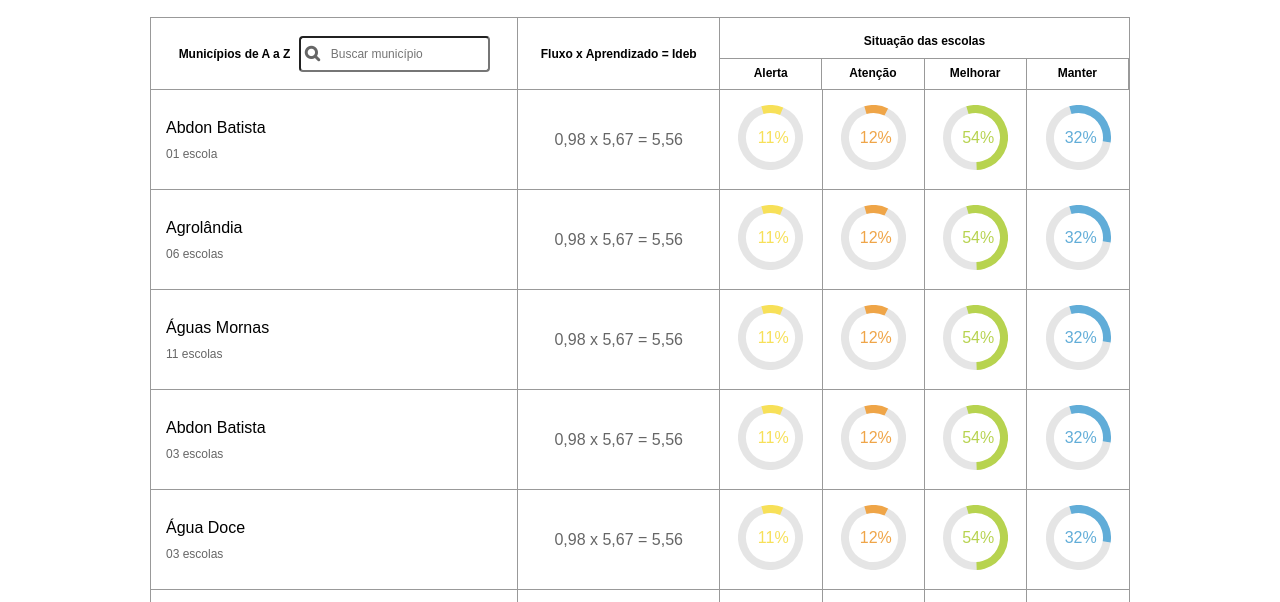
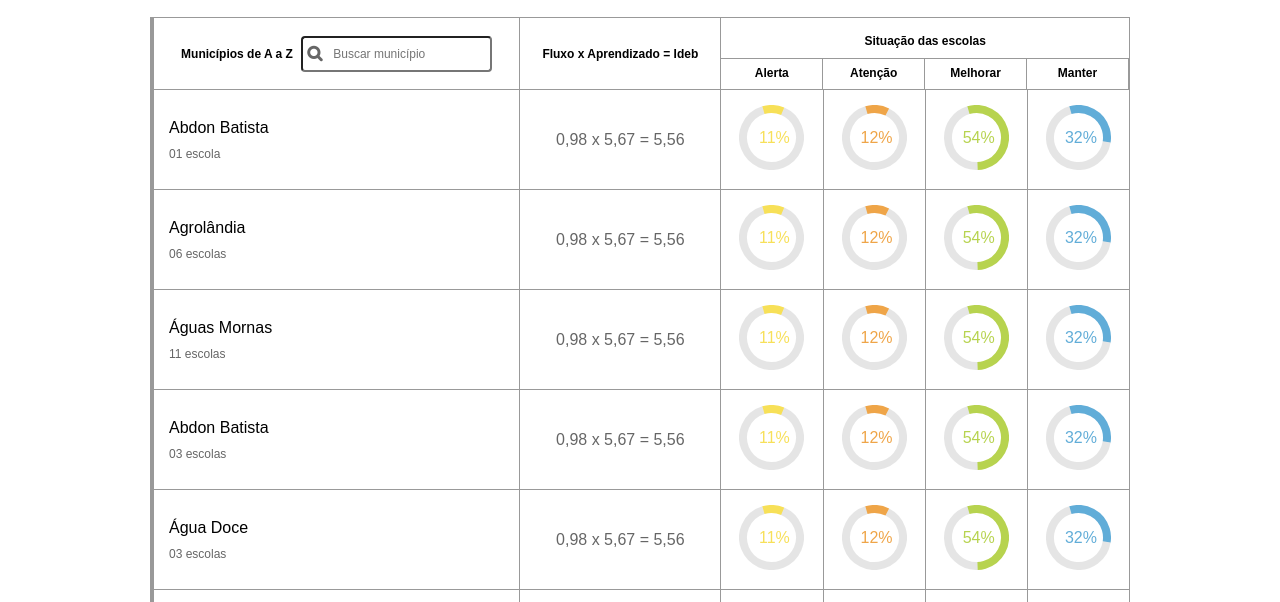
Before and after one commit to matheuslc/desafio-meritt-2, a website: page index.html in a window 1280 px wide. Shown: the part 165-767 px from the top of the page. Drawn offline with nearby package versions, Linux system fonts and the light colour scheme.

Commit message:
Border left table increase

```diff
--- a/css/less/ideb.less
+++ b/css/less/ideb.less
@@ -42,6 +42,7 @@
   width: 100%;
   float: left;
   border: 1px solid @ft-text;
+  border-left: 4px solid @ft-text;
 
   th {
     padding: 16px;
```
Also changed, not shown: css/main.css, 1 other file.
